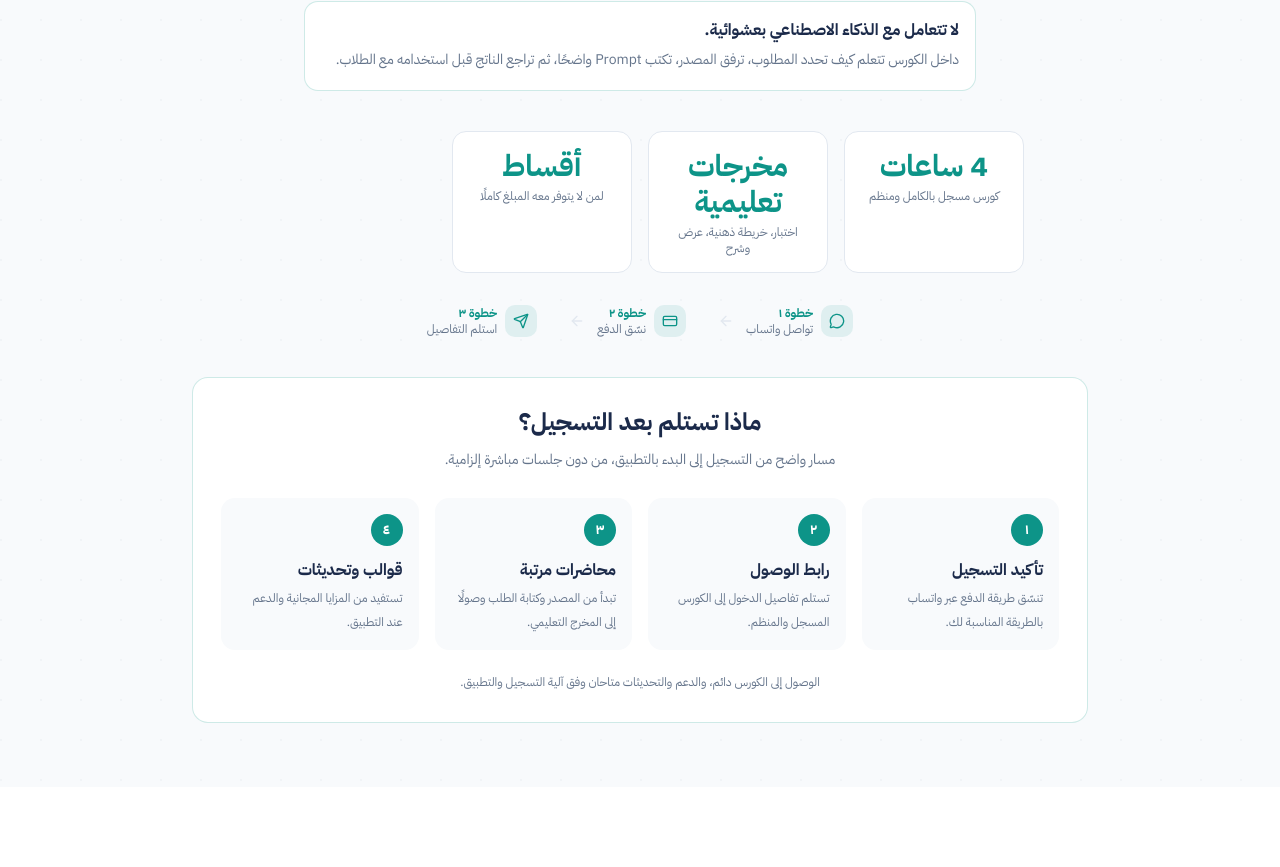
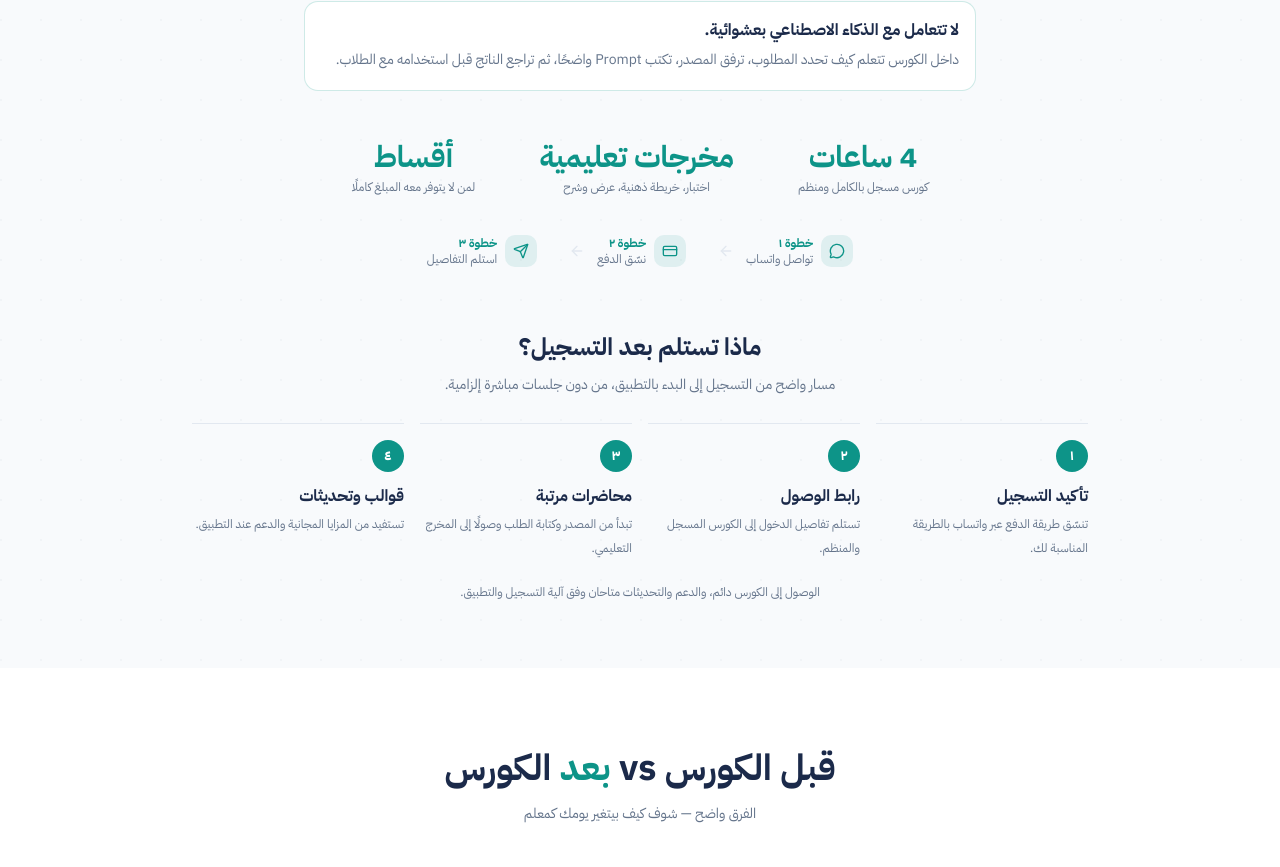
Before and after one commit to fhrrutedf/notebooklm-course-landing, a Next.js app: page / in a window 1280 px wide. Shown: the part 790-1657 px from the top of the page. Built offline with nearby package versions, Linux system fonts and the light colour scheme.

Commit message:
تخفيف البطاقات وتحسين الواجهة البصرية لصفحة الهبوط

```diff
--- a/src/app/page.tsx
+++ b/src/app/page.tsx
@@ -235,16 +235,16 @@ export default function LandingPage() {
           </div>
 
           {/* Stats bar */}
-          <div className="mt-10 grid grid-cols-2 sm:grid-cols-4 gap-4 max-w-3xl mx-auto">
-            <div className="bg-white border border-[#E2E8F0] rounded-xl p-4 text-center">
+          <div className="mt-10 flex flex-wrap items-center justify-center gap-x-8 gap-y-3 max-w-3xl mx-auto">
+            <div className="px-4 py-2 text-center">
               <div className="text-2xl md:text-3xl font-bold text-[#0D9488]">4 ساعات</div>
               <div className="text-[#64748B] text-xs mt-1">كورس مسجل بالكامل ومنظم</div>
             </div>
-            <div className="bg-white border border-[#E2E8F0] rounded-xl p-4 text-center">
+            <div className="px-4 py-2 text-center">
               <div className="text-2xl md:text-3xl font-bold text-[#0D9488]">مخرجات تعليمية</div>
               <div className="text-[#64748B] text-xs mt-1">اختبار، خريطة ذهنية، عرض وشرح</div>
             </div>
-            <div className="bg-white border border-[#E2E8F0] rounded-xl p-4 text-center">
+            <div className="px-4 py-2 text-center">
               <div className="text-2xl md:text-3xl font-bold text-[#0D9488]">أقساط</div>
               <div className="text-[#64748B] text-xs mt-1">لمن لا يتوفر معه المبلغ كاملًا</div>
             </div>
@@ -274,7 +274,7 @@ export default function LandingPage() {
             </div>
           </div>
 
-          <div className="mt-10 max-w-4xl mx-auto rounded-2xl border border-[#0D9488]/20 bg-white p-5 md:p-7 text-right">
+          <div className="mt-10 max-w-4xl mx-auto pt-6 text-right">
             <div className="mb-6 text-center">
               <h2 className="text-xl md:text-2xl font-bold text-[#1B2A4A]">ماذا تستلم بعد التسجيل؟</h2>
               <p className="mt-2 text-sm leading-loose text-[#64748B]">مسار واضح من التسجيل إلى البدء بالتطبيق، من دون جلسات مباشرة إلزامية.</p>
@@ -286,7 +286,7 @@ export default function LandingPage() {
                 { number: '٣', title: 'محاضرات مرتبة', text: 'تبدأ من المصدر وكتابة الطلب وصولًا إلى المخرج التعليمي.' },
                 { number: '٤', title: 'قوالب وتحديثات', text: 'تستفيد من المزايا المجانية والدعم عند التطبيق.' },
               ].map((item) => (
-                <div key={item.number} className="rounded-xl bg-[#F8FAFC] p-4">
+                <div key={item.number} className="border-t border-[#E2E8F0] pt-4">
                   <span className="mb-3 flex h-8 w-8 items-center justify-center rounded-full bg-[#0D9488] text-sm font-bold text-white">{item.number}</span>
                   <h3 className="mb-1 font-bold text-[#1B2A4A]">{item.title}</h3>
                   <p className="text-xs leading-loose text-[#64748B]">{item.text}</p>
```
